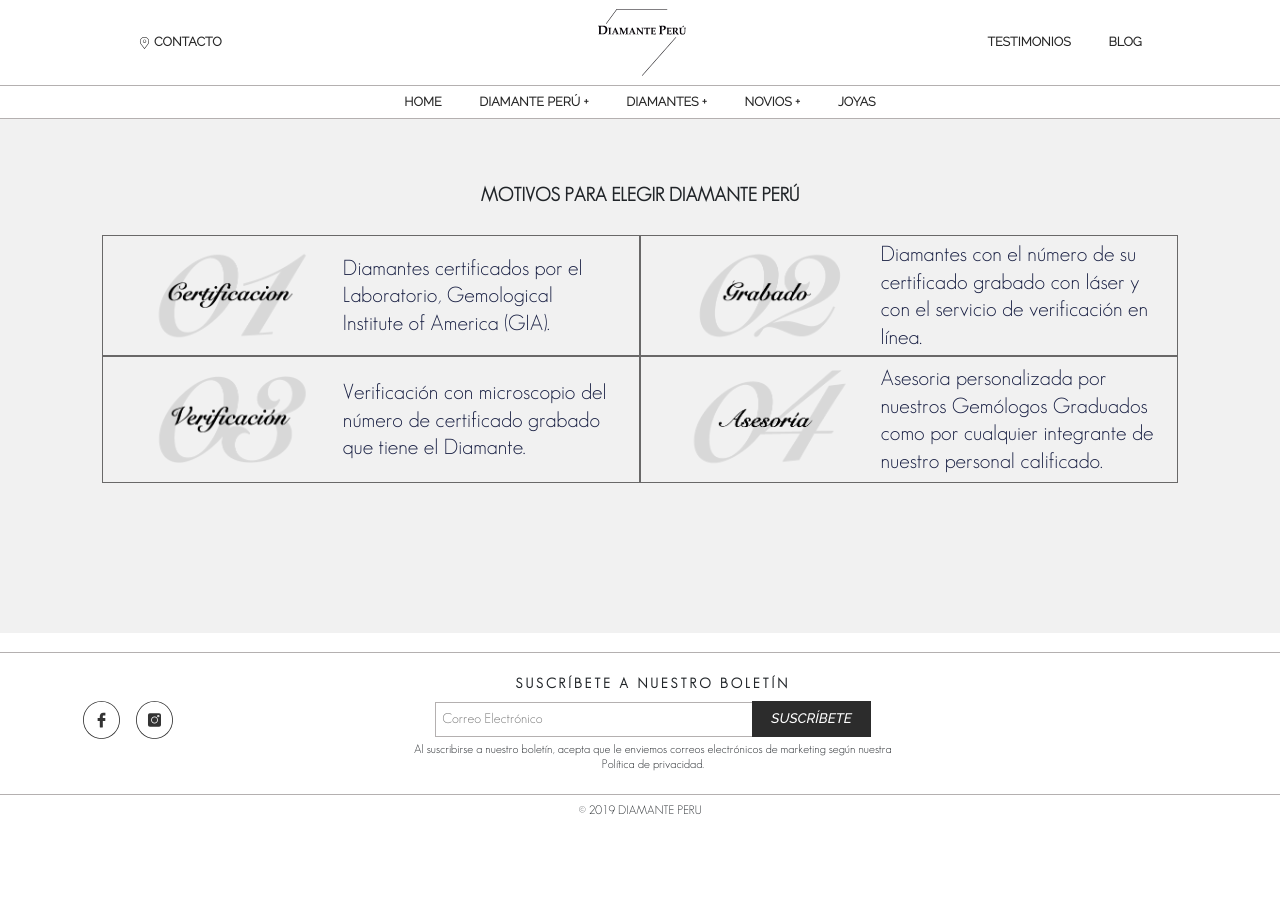
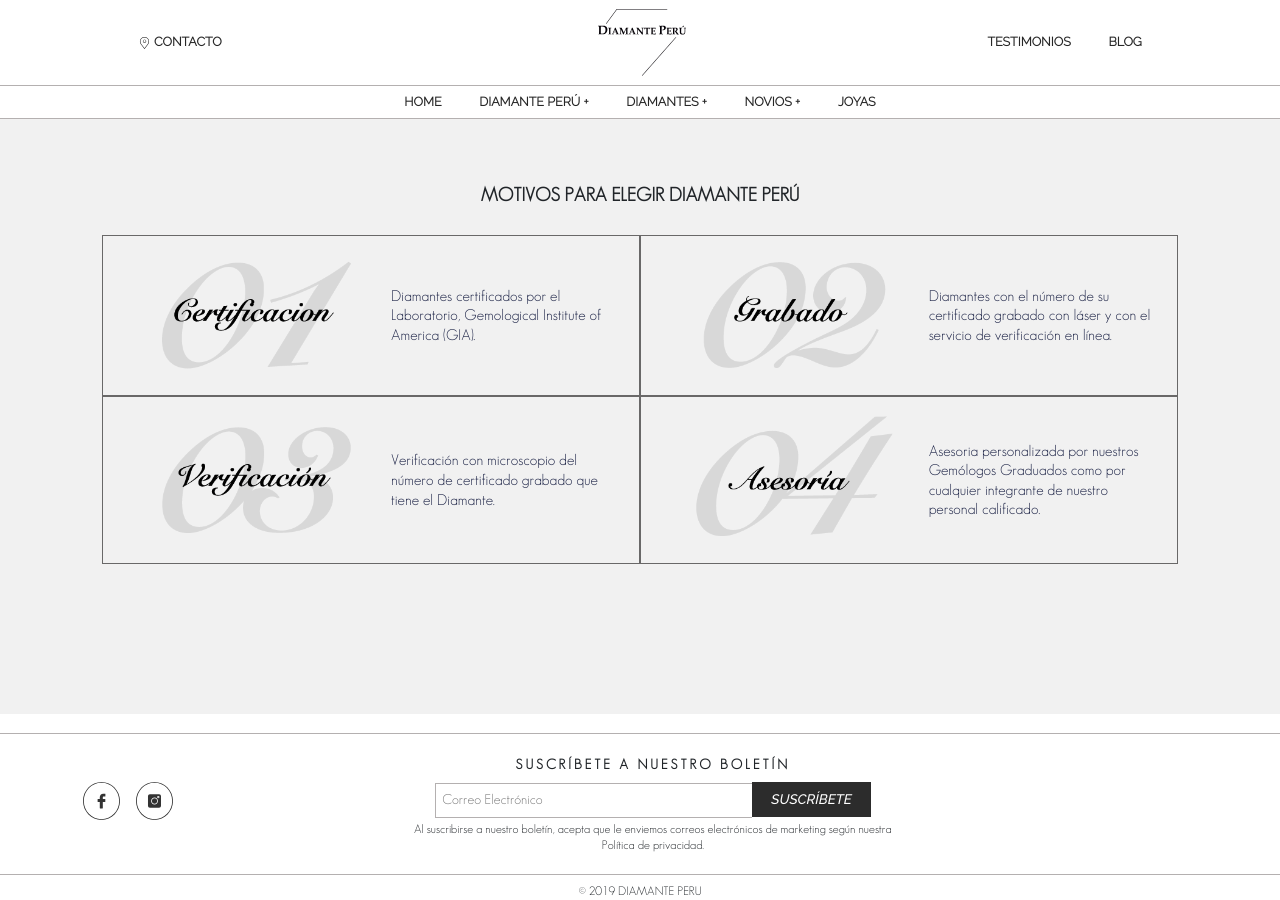
Before and after one commit to HB-Programacion/DiamantePeru, a React (Create React App) app in the folder client/: page /motivos in a window 1280 px wide. Before the commit the page ends 819 px from the top, so only its background shows below. Built offline with nearby package versions, Linux system fonts and the light colour scheme.

Commit message:
cambios p-motivos

```diff
--- a/client/src/components/Motivos.jsx
+++ b/client/src/components/Motivos.jsx
@@ -15,28 +15,28 @@ const Motivos = () =>{
         </Helmet>
             <span className="p-3 pb-3 flex flexCenter text-size27"><b>MOTIVOS PARA ELEGIR DIAMANTE PERÚ</b></span>
             <div className="flexWrap pad-lr-8 pb-5 pt-3">
-                    <div className="item b-all">
+                    <div className="item b-all pb-2 pt-2">
                         <div className="flex w100 flex-Wrap-Responsive">
                             <img src={certificacion} className="w30 fndo-motivos-res"  alt="certificacion 1"/>
-                            <p className="p-motivos interline1 allCenter geosansLight">Diamantes certificados por el Laboratorio, Gemological Institute of America (GIA).</p>
+                            <p className="p-motivos interline1  allCenter geosansLight">Diamantes certificados por el Laboratorio, Gemological Institute of America (GIA).</p>
                         </div>
                     </div>
-                    <div className="item b-all">
+                    <div className="item b-all allCenter pb-2 pt-2">
                         <div className="flex w100 flex-Wrap-Responsive">
                             <img src={grabado} className="w30 fndo-motivos-res" alt="grabado 2"/>
                             <p className="p-motivos interline1 allCenter geosansLight">Diamantes con el número de su certificado grabado con láser y con el servicio de verificación en línea.</p>
                         </div>
                     </div>
-                    <div className="item b-all">
-                        <div className="flex h100 w100 flex-Wrap-Responsive">
+                    <div className="item b-all allCenter pb-2 pt-2">
+                        <div className="flex w100 flex-Wrap-Responsive">
                             <img src={asesoria} className="w30 fndo-motivos-res"  alt="asesoria 3"/>
                             <p className="p-motivos interline1 allCenter geosansLight">Verificación con microscopio del número de certificado grabado que tiene  el Diamante.</p>
                         </div>
                     </div>
-                    <div className="item b-all">
+                    <div className="item b-all allCenter pb-2 pt-2">
                         <div className="flex w100 flex-Wrap-Responsive">
                             <img src={verificacion} className="w30 fndo-motivos-res"  alt="verificacion 4"/>
-                            <p className="p-motivos interline1 allCenter geosansLight">Asesoria personalizada por nuestros Gemólogos Graduados como por cualquier integrante de nuestro personal calificado.</p>
+                            <p className="p-motivos interline1  allCenter geosansLight">Asesoria personalizada por nuestros Gemólogos Graduados como por cualquier integrante de nuestro personal calificado.</p>
                         </div>
                     </div>
             </div>
--- a/client/src/css/App.css
+++ b/client/src/css/App.css
@@ -670,7 +670,6 @@ header {
     margin-left: 3%;
     margin-bottom: 0;
     text-align: left;
-    font-size: 1.7em;
 }
 
 .logoCenter {
@@ -1129,7 +1128,7 @@ section.input-container label {
 }
 
 .fndo-motivos-res {
-    width: 40%;
+    width: 50%;
     padding: 1rem;
 }
 
@@ -1716,7 +1715,7 @@ input[type="radio"]:checked+label::before {
         align-items: center;
     }
     .flexWrap .item {
-        margin: 0.1rem;
+        margin: 0.2rem;
     }
     .flex-Wrap-Responsive {
         -ms-flex-wrap: wrap;
@@ -1728,6 +1727,7 @@ input[type="radio"]:checked+label::before {
     .p-motivos {
         text-align: center;
         margin-bottom: 5%;
+        font-size: 1.3rem
     }
     .w50 .pad-l-8 {
         padding-left: 0;
```
